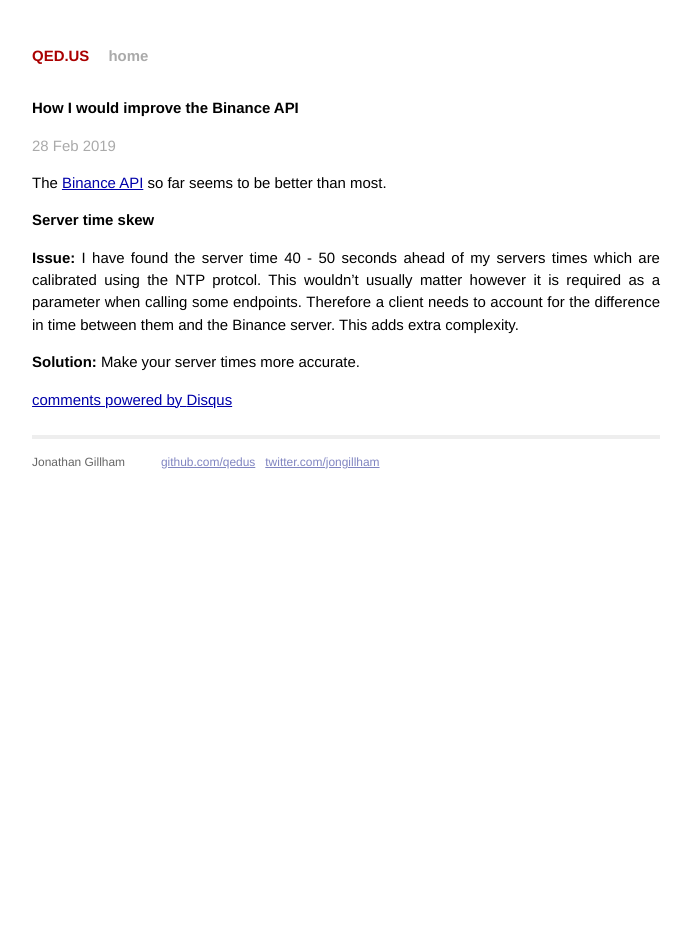
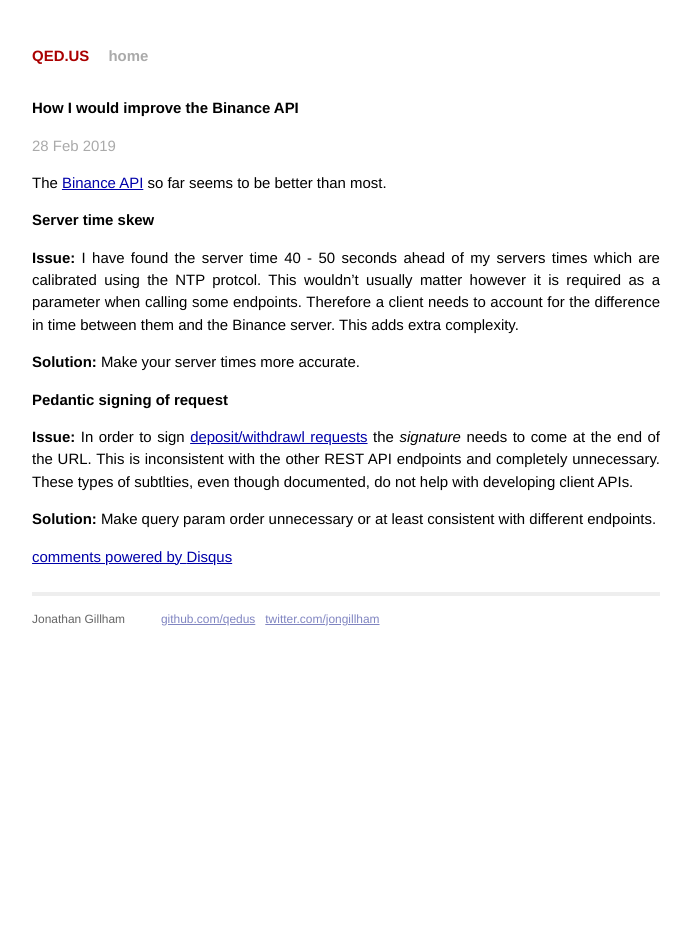
Before and after one commit to qedus/qedus.github.io, a Jekyll site: the page built from _posts/2019-02-28-how-i-would-improve-the-binance-api.md, in a window 1280 px wide. Shown: the whole page, without its empty margins (294-985 px from the left). Built offline with Jekyll 4.4.1, drawn with Linux system fonts in a browser that asks for light colours; comment, search, counter and statistics services are not loaded.

Commit message:
Add to Binance exchange issues.

```diff
--- a/_posts/2019-02-28-how-i-would-improve-the-binance-api.md
+++ b/_posts/2019-02-28-how-i-would-improve-the-binance-api.md
@@ -13,3 +13,8 @@
 **Issue:** I have found the server time 40 - 50 seconds ahead of my servers times which are calibrated using the NTP protcol. This wouldn't usually matter however it is required as a parameter when calling some endpoints. Therefore a client needs to account for the difference in time between them and the Binance server. This adds extra complexity.
 
 **Solution:** Make your server times more accurate.
+
+### Pedantic signing of request
+**Issue:** In order to sign [deposit/withdrawl requests](https://github.com/binance-exchange/binance-official-api-docs/blob/master/wapi-api.md#signed-trade-and-user_data-endpoint-security) the _signature_ needs to come at the end of the URL. This is inconsistent with the other REST API endpoints and completely unnecessary. These types of subtlties, even though documented, do not help with developing client APIs.
+
+**Solution:** Make query param order unnecessary or at least consistent with different endpoints.
```
